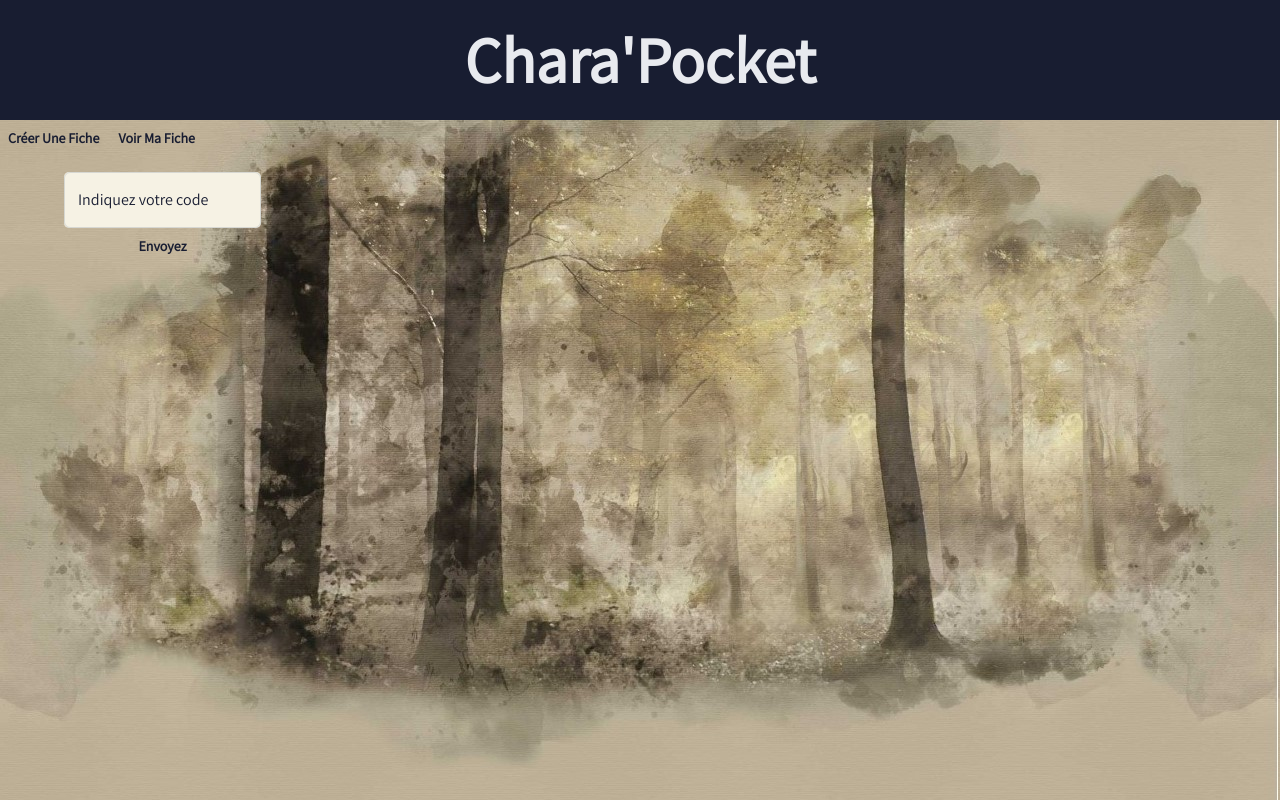
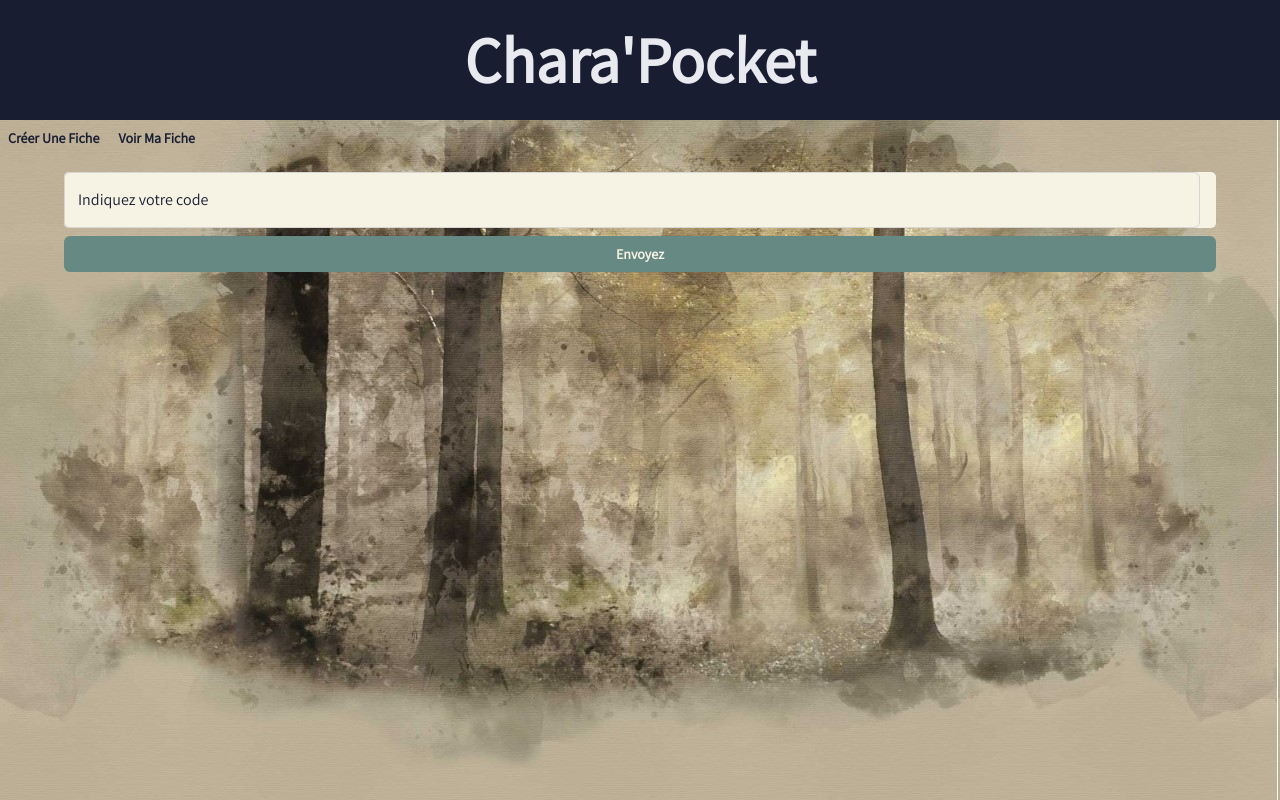
Before and after one commit to Roblin-Blondeel-Josue/character-in-pocket, a Next.js app: page / in a window 1280 px wide. Both pictures are taken after a click on the button "Voir Ma Fiche". Built offline with nearby package versions, Linux system fonts and the light colour scheme; no server answers.

Commit message:
New button

```diff
--- a/component/Sheet.js
+++ b/component/Sheet.js
@@ -62,17 +62,22 @@ export default function Sheet() {
         </div>
       ) : (
         <FormControl
-          sx={{ m: '1rem 5vw' }}
+          sx={{ m: '1rem 5vw', display: 'flex' }}
           onSubmit={(event) => event.preventDefault()}
           onKeyDown={(e) => sendCodeKey(e.key, typingCode)}
         >
           <TextField
-            sx={{ bgcolor: 'background.paper', color: 'primary', borderRadius: '5px' }}
+            sx={{ bgcolor: 'background.paper', color: 'primary', borderRadius: '5px', paddingRight: '1rem' }}
             label="Indiquez votre code"
             helperText={error ? 'Uniquement des chiffres' : ''}
             onChange={(e) => handleCode(e.target.value)}
           />
-          <Button onClick={() => setCode(typingCode)}>Envoyez</Button>
+          <Button
+            sx={{ bgcolor: 'secondary.main', color: 'background.paper', marginTop: '.5rem' }}
+            onClick={() => setCode(typingCode)}
+          >
+            Envoyez
+          </Button>
         </FormControl>
       )}
     </div>
```
